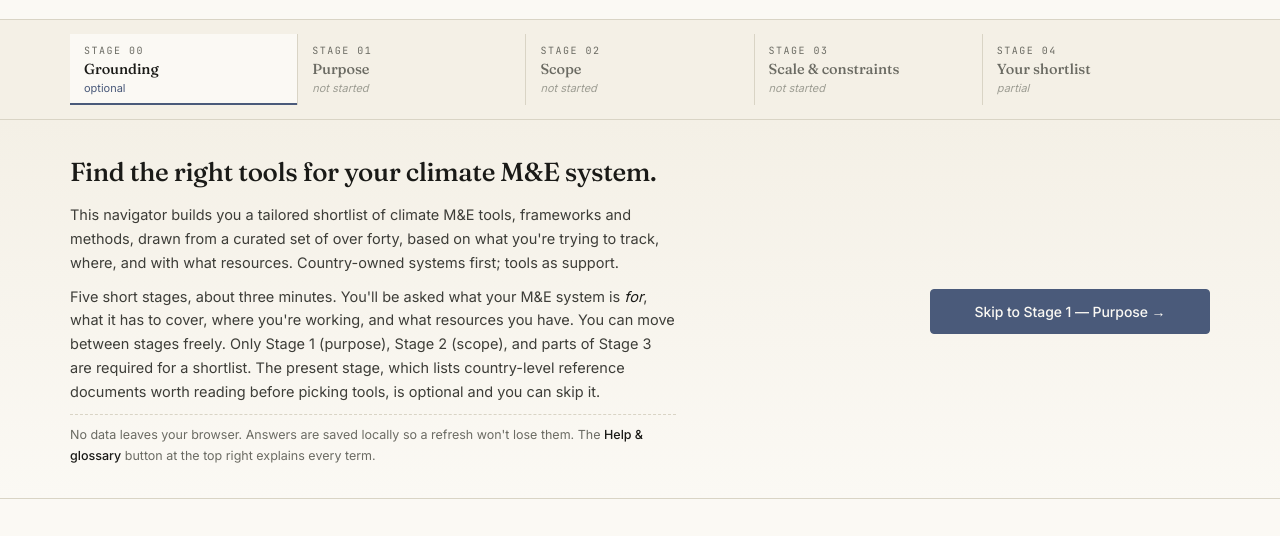
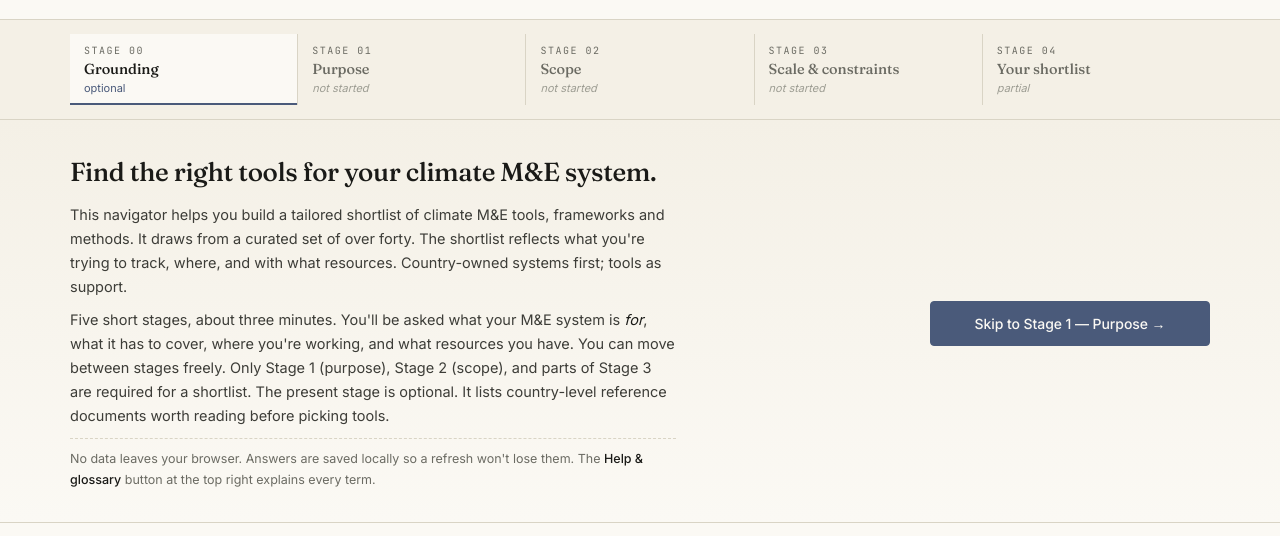
Before and after one commit to gjlraj-ux/climate-me-navigator, a plain HTML site: page index.html in a window 1280 px wide. Shown: the part 77-613 px from the top of the page. Drawn offline with Linux system fonts and the light colour scheme.

Commit message:
Add files via upload

```diff
--- a/index.html
+++ b/index.html
@@ -2472,8 +2472,8 @@ function renderStage0(c) {
       <div class="orientation-inner">
         <div class="orientation-text">
           <h2 class="orientation-heading serif">Find the right tools for your climate M&amp;E system.</h2>
-          <p>This navigator builds you a tailored shortlist of climate M&amp;E tools, frameworks and methods, drawn from a curated set of over forty, based on what you're trying to track, where, and with what resources. Country-owned systems first; tools as support.</p>
-          <p>Five short stages, about three minutes. You'll be asked what your M&amp;E system is <em>for</em>, what it has to cover, where you're working, and what resources you have. You can move between stages freely. Only Stage 1 (purpose), Stage 2 (scope), and parts of Stage 3 are required for a shortlist. The present stage, which lists country-level reference documents worth reading before picking tools, is optional and you can skip it.</p>
+          <p>This navigator helps you build a tailored shortlist of climate M&amp;E tools, frameworks and methods. It draws from a curated set of over forty. The shortlist reflects what you're trying to track, where, and with what resources. Country-owned systems first; tools as support.</p>
+          <p>Five short stages, about three minutes. You'll be asked what your M&amp;E system is <em>for</em>, what it has to cover, where you're working, and what resources you have. You can move between stages freely. Only Stage 1 (purpose), Stage 2 (scope), and parts of Stage 3 are required for a shortlist. The present stage is optional. It lists country-level reference documents worth reading before picking tools.</p>
           <p class="orientation-fine">No data leaves your browser. Answers are saved locally so a refresh won't lose them. The <strong>Help &amp; glossary</strong> button at the top right explains every term.</p>
         </div>
         <div class="orientation-cta">
```
